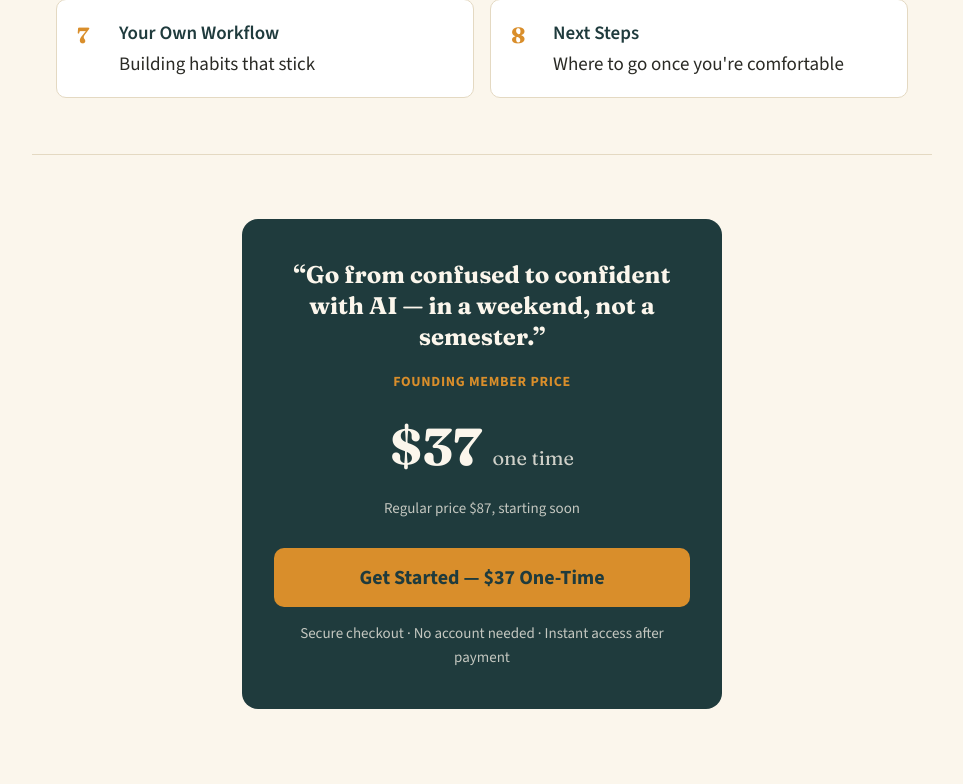
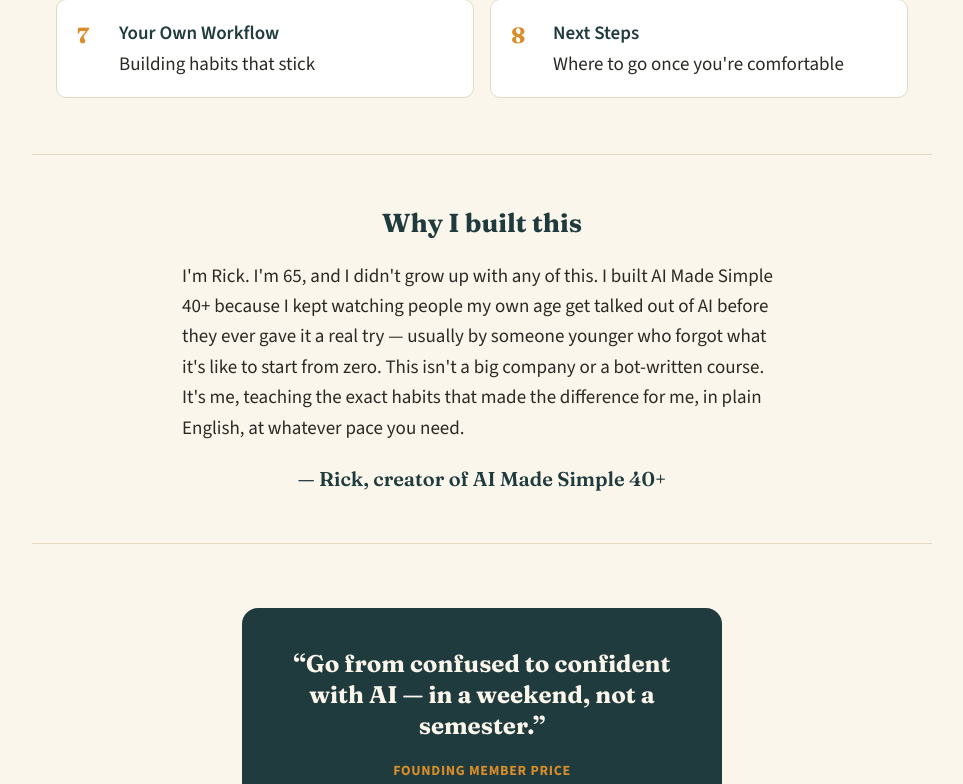
Before and after one commit to rfauvor-dot/ai-made-simple-landing, a Flask app: page / in a window 1280 px wide. Shown: the part 2560-3344 px from the top of the page, without its empty margins (158-1121 px from the left). Run offline with Flask 3, Linux system fonts and the light colour scheme; some libraries are stand-ins or nearby versions.

Commit message:
Add founder trust section before the pricing CTA
The page had zero information about who's behind it -- no name, no
guarantee, no personal story -- before asking a stranger (especially
a cautious 65+ buyer) to pay online. Adds a short, honest "why I built
this" section using Rick's own words, placed right before the price
so it's the last thing someone reads before deciding.

Co-Authored-By: Claude Sonnet 5 <noreply@anthropic.com>

```diff
--- a/templates/index.html
+++ b/templates/index.html
@@ -157,6 +157,10 @@ src="https://www.facebook.com/tr?id=1579388190637957&ev=PageView&noscript=1"
   .price{font-size:52px;font-weight:700;font-family:'Fraunces',serif;margin:12px 0;}
   .price span{font-size:20px;font-weight:400;opacity:0.8;}
   .regular-price{font-size:15px;opacity:0.75;margin-top:-4px;margin-bottom:8px;}
+  .founder-section{padding-top:48px;padding-bottom:48px;border-bottom:1px solid var(--line);text-align:center;}
+  .founder-section h2{font-size:26px;}
+  .founder-section p{font-size:19px;max-width:600px;margin:16px auto 0;color:var(--text);text-align:left;}
+  .founder-sig{font-family:'Fraunces',serif;font-weight:600;font-size:20px;color:var(--navy);margin-top:20px;}
   .cta-btn{
     display:inline-block;
     background:var(--amber);
@@ -233,6 +237,12 @@ src="https://www.facebook.com/tr?id=1579388190637957&ev=PageView&noscript=1"
     <div class="lesson"><div class="num">7</div><div><div class="title">Your Own Workflow</div>Building habits that stick</div></div>
     <div class="lesson"><div class="num">8</div><div><div class="title">Next Steps</div>Where to go once you're comfortable</div></div>
   </div>
+</div>
+
+<div class="founder-section wrap">
+  <h2>Why I built this</h2>
+  <p>I'm Rick. I'm 65, and I didn't grow up with any of this. I built AI Made Simple 40+ because I kept watching people my own age get talked out of AI before they ever gave it a real try &mdash; usually by someone younger who forgot what it's like to start from zero. This isn't a big company or a bot-written course. It's me, teaching the exact habits that made the difference for me, in plain English, at whatever pace you need.</p>
+  <div class="founder-sig">&mdash; Rick, creator of AI Made Simple 40+</div>
 </div>
 
 <div class="pricing wrap">
```
